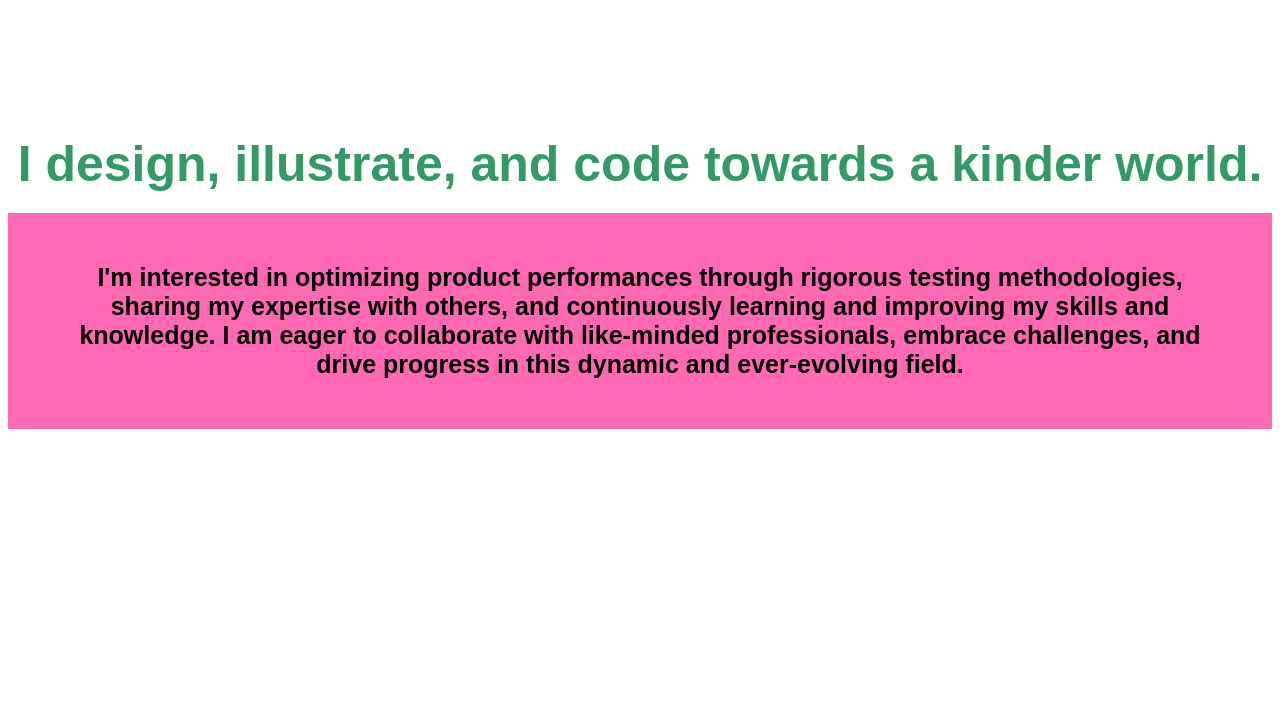
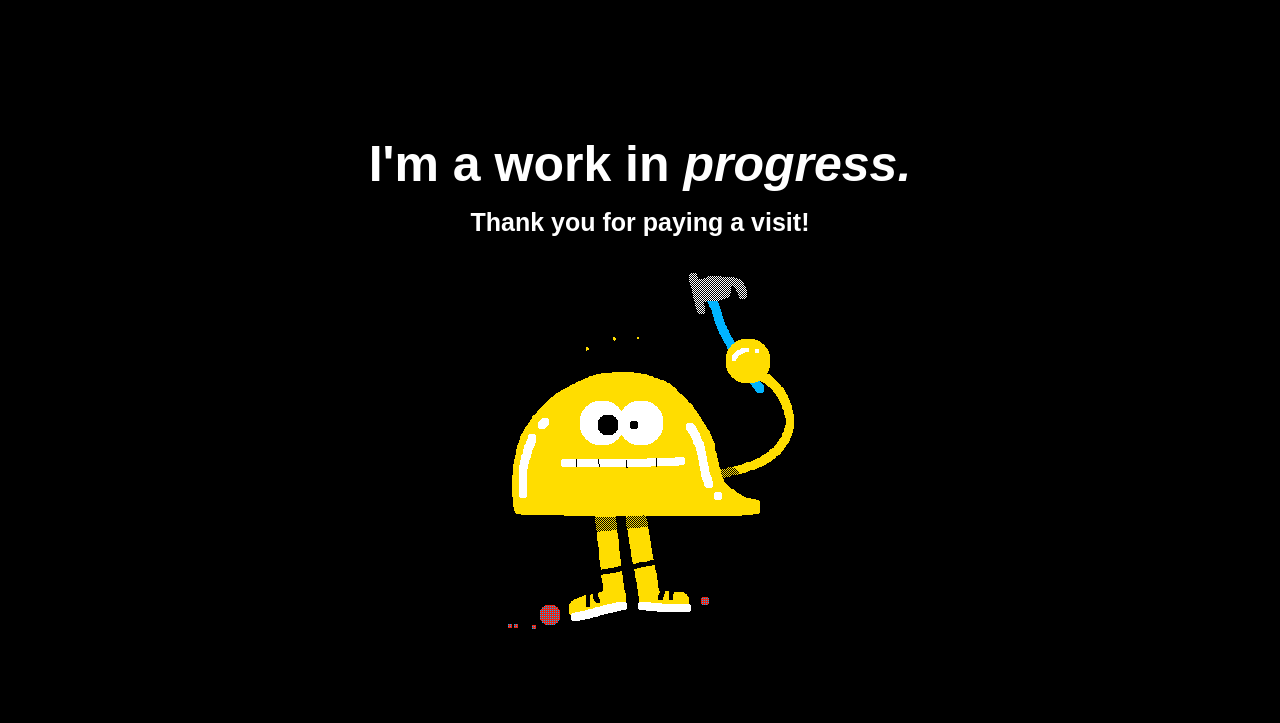
Before and after one commit to iffahrezali/iffahrezali.github.io, a website: page index.html in a window 1280 px wide. Drawn offline with Linux system fonts and the light colour scheme.

Commit message:
Update to work in progress status

```diff
--- a/index.html
+++ b/index.html
@@ -7,11 +7,18 @@
     <link rel="stylesheet" href="styles.css">
 </head>
 <body>
-    <h1>I design, illustrate, and code towards a kinder world.</h1>
+<!-- <h1>I design, illustrate, and code towards a kinder world.</h1>
     <div id="introduction">
         <div class="smalltext">
-            I'm interested in optimizing product performances through rigorous testing methodologies, sharing my expertise with others, and continuously learning and improving my skills and knowledge. I am eager to collaborate with like-minded professionals, embrace challenges, and drive progress in this dynamic and ever-evolving field.
+            I'm interested in sharing my expertise with others, and continuously learning and improving my skills and knowledge. I am eager to collaborate with like-minded professionals, embrace challenges, and drive progress in this dynamic and ever-evolving field.
         </div>
+    </div> -->
+    <h1>I'm a work in <i>progress.</i></h1>
+    <div class="smalltext">
+        Thank you for paying a visit!
     </div>
+    <picture>
+        <img src="/images/wip-animation.gif" alt="Beatles" style="width:auto;">
+      </picture>
 </body>
 </html>
--- /dev/null
+++ b/package.json
@@ -0,0 +1,6 @@
+{
+    "name": "iffahrezali",
+    "private": true,
+    "homepage": "http://iffahrezali.github.io/",
+    "version": "0.1.0"
+}
--- a/styles.css
+++ b/styles.css
@@ -1,20 +1,21 @@
 body{
     text-align: center;
-    background: #fff;
     font-family: sans-serif, Arial, Helvetica, sans-serif;
     font-weight: bold;
+    background-color: black;
+    color: white;
+    justify-content: center;
+    align-items: center;
 }
 
 h1{
-    color: #396;
     font-weight: bold;
     font-size: 50px;
-    margin: 135px 0px 20px;
+    margin: 135px 0px 10px;
 }
 
 #introduction > div{
     padding: 50px;
-    background-color: hotpink;
 }
 
 .smalltext{
```
Also changed, not shown: images/wip-animation.gif (added).
